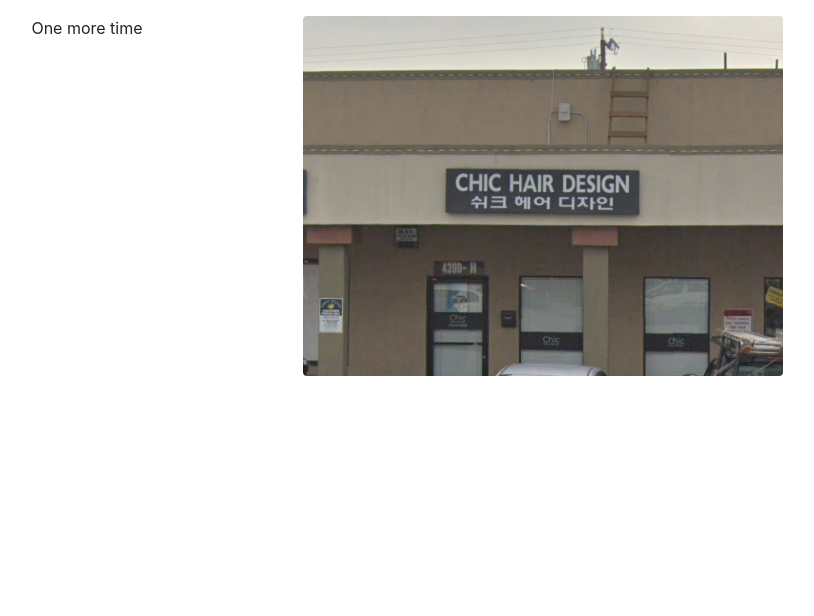
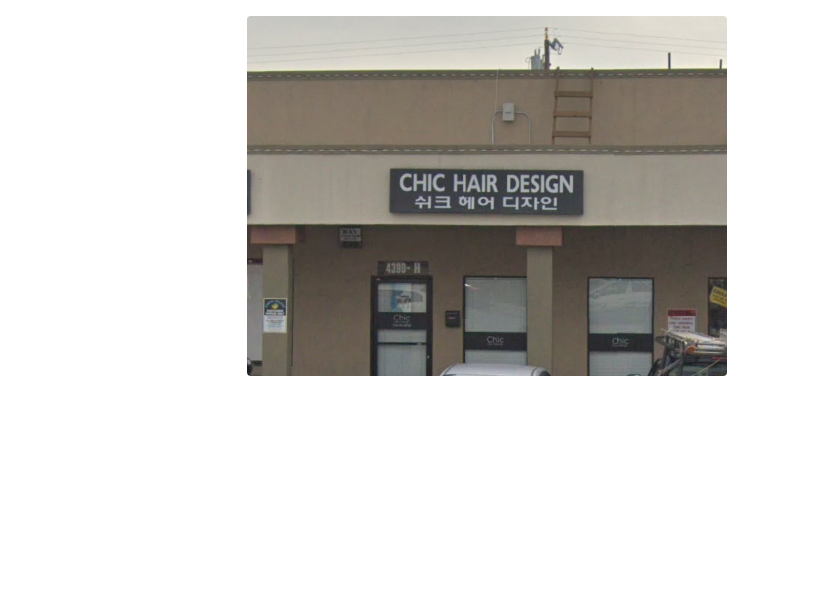
Before and after one commit to rmboggs/chic, a Django app: template templates/appts/index.html in a window 1280 px wide. Shown: the part 56-672 px from the top of the page, without its empty margins (153-967 px from the left). Run offline with Django 3.2, Linux system fonts and the light colour scheme; the template is opened without the code that fills it, so the values that code supplies are empty; some libraries are stand-ins or nearby versions.

Commit message:
Reverting previous commit after another successful test

```diff
--- a/templates/appts/index.html
+++ b/templates/appts/index.html
@@ -46,7 +46,6 @@
     </div>
   {% else %}
       <div class="row justify-content-center">
-        One more time
         <div class="text-center">
           <img class="rounded mx-auto d-block resize" src="{% static 'media/chic_hair_design_front.jpg' %}"/>
         </div>
```
